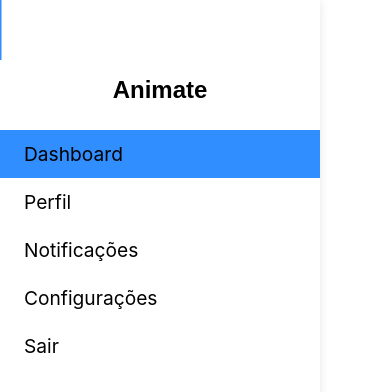
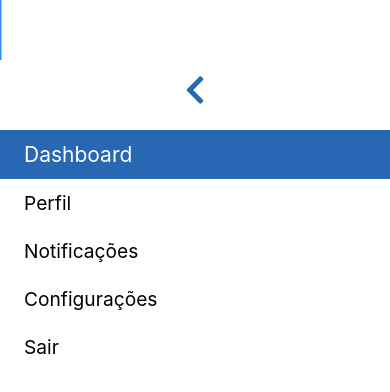
Before and after one commit to Daniel-Mingoranse/OrderSync, a React (Create React App) app: page /dashboard in a window 390 px wide. Shown: the top 392 px of the page. Built offline with nearby package versions, Linux system fonts and the light colour scheme.

Commit message:
Adequaçao Sidebar, responsividade, adequaçao icones

```diff
--- a/src/Dashboard/components/layout/appLayout.scss
+++ b/src/Dashboard/components/layout/appLayout.scss
@@ -1,15 +1,39 @@
 .app-layout {
-    display: flex;
-  }
+  display: flex;
+  height: 100vh; /* Garante que a altura da tela seja coberta pela flexbox */
 
   .sidebar {
-    width: 320px;
+
     background-color: #fff;
     padding-top: 50px;
     box-shadow: 0 0 10px rgba(0, 0, 0, 0.1);
+    position: fixed;
+    top: 0;
+    left: 0;
+    bottom: 0; /* Ocupa toda a altura da tela */
   }
 
   .content {
     flex: 1;
     padding: 20px;
+    margin-left: 20vw; /* Utiliza 20% da largura da tela como margin-left inicial */
+
+    @media (max-width: 834px) {
+      margin-left: 40vw; /* Ajusta a margem para telas menores que 768 pixels (tablets e celulares) */
+    }
+
+    @media (max-width: 820px) {
+      margin-left: 40vw; /* Ajusta a margem para telas menores que 768 pixels (tablets e celulares) */
+    }
+
+    @media (max-width: 768px) {
+      margin-left: 20vw; /* Ajusta a margem para telas menores que 768 pixels (tablets e celulares) */
+    }
+
+    @media (max-width: 480px) {
+      margin-left: 20vw; /* Ajusta a margem para telas menores que 480 pixels (celulares) */
+    }
   }
+
+
+}
--- a/src/Dashboard/components/sidebar/Sidebar.jsx
+++ b/src/Dashboard/components/sidebar/Sidebar.jsx
@@ -1,13 +1,14 @@
 import React, { useState } from 'react';
 import './sidebar.scss';
 import SidebarItem from './SidebarItem';
+import { FaHome, FaUser, FaBell, FaCog, FaSignOutAlt, FaChevronLeft   } from 'react-icons/fa';
 
 const sidebarNavItems = [
-  { display: 'Dashboard', icon: 'bx bx-home', to: '/' },
-  { display: 'Perfil', icon: 'bx bx-user', to: '/profile' },
-  { display: 'Notificações', icon: 'bx bx-bell', to: '/notifications' },
-  { display: 'Configurações', icon: 'bx bx-cog', to: '/settings' },
-  { display: 'Sair', icon: 'bx bx-log-out', to: '/logout' },
+  { display: 'Dashboard', icon: <FaHome />, to: '/' }, ,
+  { display: 'Perfil', icon: <FaUser />, to: '/profile' },
+  { display: 'Notificações', icon: <FaBell />, to: '/notifications' },
+  { display: 'Configurações', icon: <FaCog />, to: '/settings' },
+  { display: 'Sair', icon: <FaSignOutAlt />, to: '/logout' },
 ];
 
 const Sidebar = () => {
@@ -19,10 +20,10 @@ const Sidebar = () => {
   const toggleCollapse = () => {
     setIsCollapsed(!isCollapsed);
   };
-    return (
+  return (
     <div className={`sidebar ${isCollapsed ? 'collapsed' : ''}`}>
       <div className="sidebar__logo" onClick={toggleCollapse}>
-        Animate
+        <FaChevronLeft   className='logo'/>
       </div>
       <div ref={sidebarRef} className="sidebar__menu">
         <div
@@ -37,8 +38,9 @@ const Sidebar = () => {
             key={index}
             to={item.to}
             icon={item.icon}
-            display={item.display}
+            text={item.display}
             active={activeIndex === index}
+            isCollapsed={isCollapsed}
           />
         ))}
       </div>
--- a/src/Dashboard/components/sidebar/SidebarItem.jsx
+++ b/src/Dashboard/components/sidebar/SidebarItem.jsx
@@ -1,13 +1,14 @@
 import React from 'react';
 import { Link } from 'react-router-dom';
 
-const SidebarItem = ({ to, icon, display, active }) => (
+const SidebarItem = ({ to, icon, text, active, isCollapsed }) => {
+  return (
     <Link to={to} className={`sidebar__menu__item ${active ? 'active' : ''}`}>
-      <div className="sidebar__menu__item__icon">
-        <i className={icon}></i>
-      </div>
-      <div className="sidebar__menu__item__text"><a>{display}</a></div>
+      <div className="sidebar__menu__item__icon">{isCollapsed ? icon : null}</div>
+      {!isCollapsed && <div className="sidebar__menu__item__text">{text}</div>}
     </Link>
   );
+};
+
 
 export default SidebarItem;
--- a/src/Dashboard/components/sidebar/sidebar.scss
+++ b/src/Dashboard/components/sidebar/sidebar.scss
@@ -8,15 +8,26 @@
   color: #dcdcdc;
   transition: width 0.3s ease-in-out;
   padding-top: 20px;
+
   &__logo {
     display: grid;
     place-items: center;
     height: 80px;
-      font-size: 1.5rem;
+    font-size: 2rem;
     font-weight: 700;
     font-family: 'Mochiy Pop P one', sans-serif;
-      color: black;
+    color: rgb(39 103 180);
     cursor: pointer;
+    transition: transform 0.3s ease-in-out, color 0.3s ease-in-out; // Adiciona uma transição de cor
+  }
+
+  &.collapsed {
+    width: 60px;
+
+    .sidebar__logo {
+      transform: rotate(180deg);
+      color: rgb(58, 56, 56);
+    }
   }
 
   &__menu {
@@ -29,27 +40,29 @@
       padding: 12px;
       font-size: 1.2rem;
       cursor: pointer;
-        transition: background-color 0.3s ease-in-out;
+      transition: background-color 0.3s ease-in-out, color 0.3s ease-in-out; // Adiciona uma transição de cor
 
-        &:hover{
+      &:hover {
         background-color: #384452;
-
+        color: white;
       }
 
       &.active {
-          background-color: #308efe;
+        background-color: #2767b4;
+        color: white;
+        font-size: 21px;
+        transition: font-size 0.3s ease-in-out, background-color 0.3s ease-in-out, color 0.3s ease-in-out; // Adiciona uma transição de cor
       }
 
       &__icon {
         margin-right: 12px;
+
         i {
           font-size: 2rem;
+          transition: margin-right 0.3s ease-in-out;
         }
       }
-
-
     }
-
 
     &__indicator {
       position: absolute;
@@ -67,10 +80,14 @@
     width: 60px;
 
     .sidebar__menu__item__icon {
-        margin-right: 0;
+      margin-right: 12px;
+
+      i {
+        font-size: 2rem;
+        transition: margin-right 0.3s ease-in-out;
       }
     }
-
+  }
 
   @media (max-width: 768px) {
     width: 100%;
@@ -82,11 +99,13 @@
   }
 }
 
-   a{
+a {
   color: black;
   text-decoration: none;
 }
 
-  .sidebar__menu__item:hover a {
+.sidebar__menu__item:hover {
+  background-color: #384452;
   color: white;
+  transition: background-color 0.3s ease-in-out, color 0.3s ease-in-out; // Adiciona uma transição de cor
 }
--- a/src/Dashboard/pages/Blank.jsx
+++ b/src/Dashboard/pages/Blank.jsx
@@ -1,5 +1,29 @@
-const Blank = () => {
-    return <div>This is Blank page</div>;
+import React from 'react';
+
+const Dashboard = () => {
+  return (
+    <div>
+      <h2>Dashboard</h2>
+      <div className="dashboard-container">
+        <div className="widget">
+          <h3>Widget 1</h3>
+          <p>Conteúdo do Widget 1</p>
+        </div>
+
+        <div className="widget">
+          <h3>Widget 2</h3>
+          <p>Conteúdo do Widget 2</p>
+        </div>
+
+        <div className="widget">
+          <h3>Widget 3</h3>
+          <p>Conteúdo do Widget 3</p>
+        </div>
+
+        {/* Adicione mais widgets conforme necessário */}
+      </div>
+    </div>
+  );
 };
 
-export default Blank;
+export default Dashboard;
```
Lines whose indentation alone changed are shown as unchanged.
